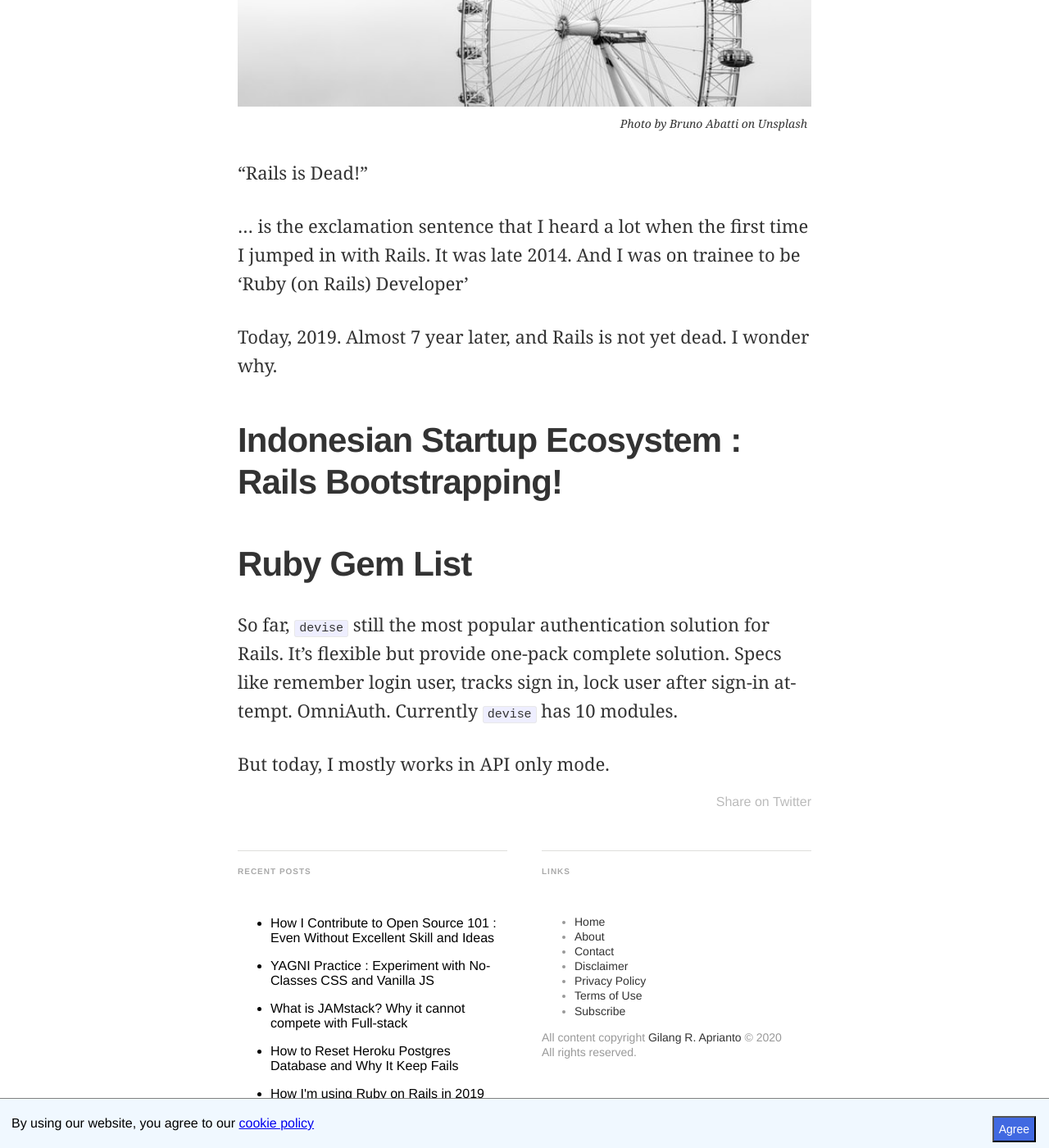
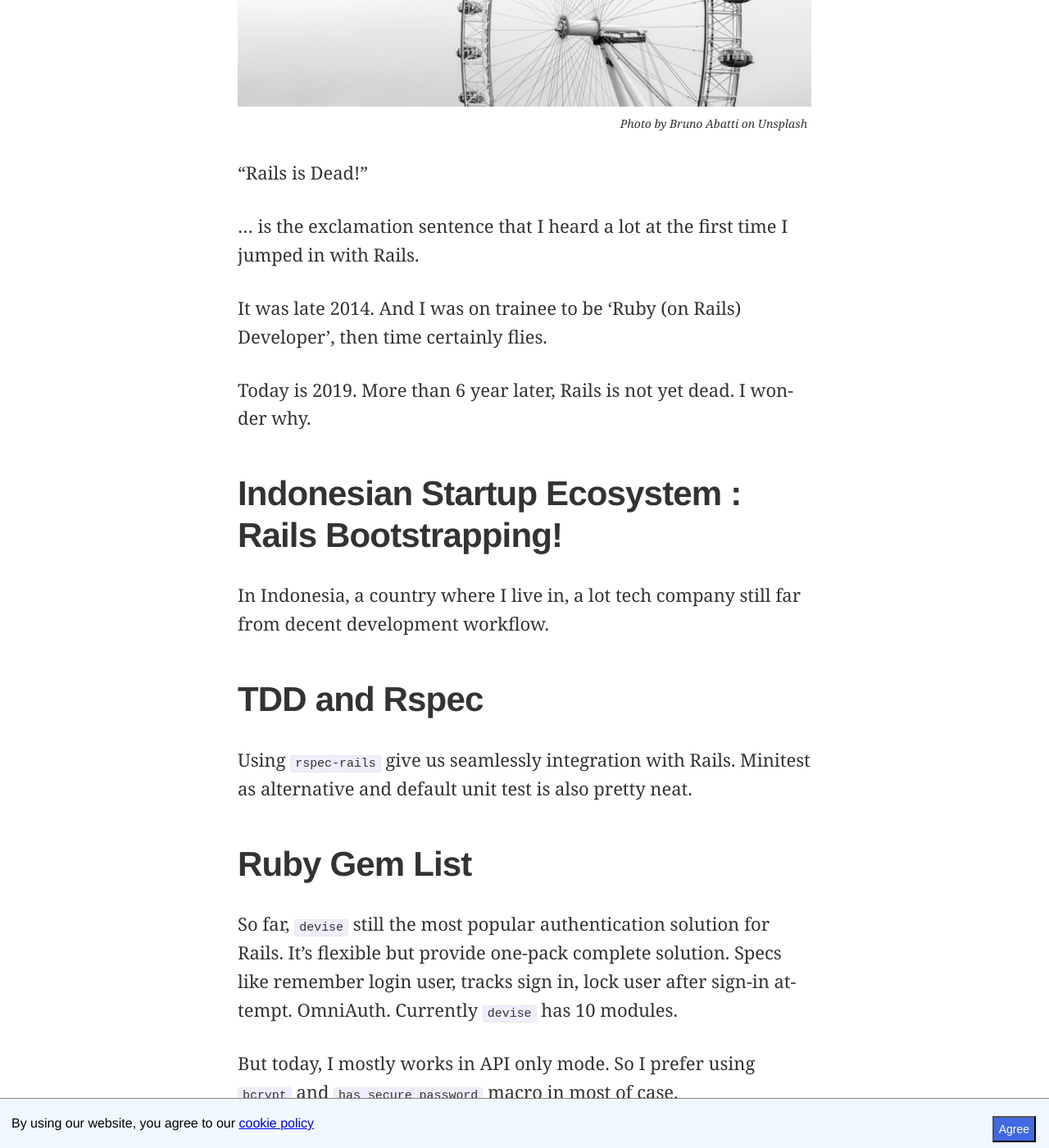
Before and after one commit to gizipp/gizipp.com, a Jekyll site: the page built from _posts/2019-04-24-using-rails-2019.md, in a window 1280 px wide and 1400 px high, scrolled down 521 px. Shown: the whole window at 82% size. Built offline with Jekyll 4.4.1, drawn with Linux system fonts in a browser that asks for light colours; some of the changed text lies outside the part shown.

Commit message:
Update Post “2019-04-24-using-rails-2019”

```diff
--- a/_posts/2019-04-24-using-rails-2019.md
+++ b/_posts/2019-04-24-using-rails-2019.md
@@ -1,24 +1,41 @@
 ---
 layout: post
-title: "How I'm using Ruby on Rails in 2019"
+title: How I'm using Ruby on Rails in 2019
 description: Creating static site with Jekyll
-categories: jekyll web-development
+categories: rails
 image: 2
-last_modified_at: 2020-06-04T00:00:00+00:00
+last_modified_at: 2020-06-04T00:00:00.000Z
 ---
-
 "Rails is Dead!"
 
-... is the exclamation sentence that I heard a lot when the first time I jumped in with Rails. It was late 2014. And I was on trainee to be 'Ruby (on Rails) Developer'
+... is the exclamation sentence that I heard a lot at the first time I jumped in with Rails.
 
-Today, 2019. Almost 7 year later, and Rails is not yet dead. I wonder why.
+It was late 2014. And I was on trainee to be 'Ruby (on Rails) Developer', then time certainly flies.
 
+Today is 2019. More than 6 year later, Rails is not yet dead. I wonder why.
 
-# Indonesian Startup Ecosystem : Rails Bootstrapping!
+## Indonesian Startup Ecosystem : Rails Bootstrapping!
 
+In Indonesia, a country where I live in, a lot tech company still far from decent development workflow.
+
+## TDD and Rspec
+
+Using `rspec-rails` give us seamlessly integration with Rails. Minitest as alternative and default unit test is also pretty neat.
 
 ## Ruby Gem List
 
 So far, `devise` still the most popular authentication solution for Rails. It's flexible but provide one-pack complete solution. Specs like remember login user, tracks sign in, lock user after sign-in attempt. OmniAuth. Currently `devise` has 10 modules.
 
-But today, I mostly works in API only mode.
+But today, I mostly works in API only mode. So I prefer using `bcrypt` and `has_secure_password` macro in most of case.
+
+## Showdown Elixir Phoenix vs Ruby on Rails
+
+Ruby’s middle name still shadowing ‘slow’ and
+
+## Summary
+
+Rails certainly gonna die, soon or later. But Rails is not yet dead.
+
+Why even dying while it eventually being mature?
+
+And you know what, the language/framework is too beautiful to shun and forgoten.
```
